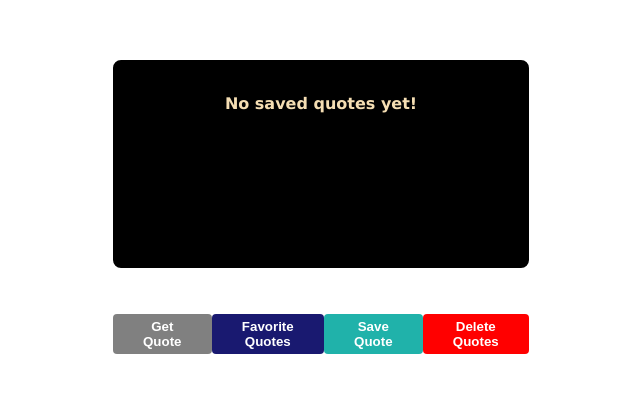
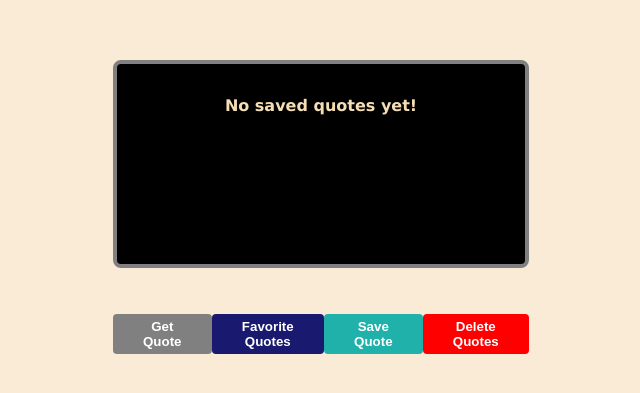
Before and after one commit to knowdday-png/project_scopevale, a plain HTML site: page index.html in a window 1280 px wide. Shown: the part 201-594 px from the top of the page, without its empty margins (319-959 px from the left). Drawn offline with Linux system fonts and the light colour scheme.

Commit message:
Update styles for body and d-textarea

```diff
--- a/style.css
+++ b/style.css
@@ -5,6 +5,7 @@
 body {
     margin: 0;
     padding: 0;
+    background-color: antiquewhite;
 }
 
 .data-lang {
@@ -21,7 +22,7 @@ body {
 .d-textarea {
     width: 26em;
     height: 13em;
-    border: 2px solid black;
+    border: 4px solid grey;
     border-radius: 8px;
     color: wheat;
     overflow-y: auto;
```
